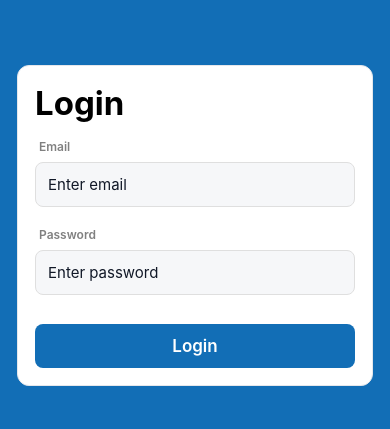
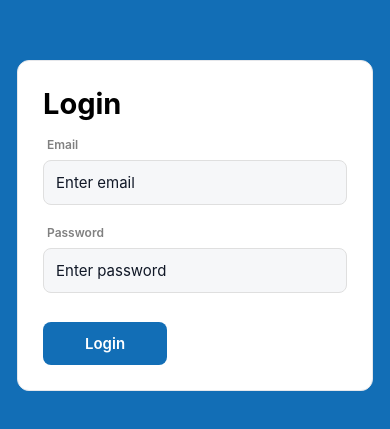
Before and after one commit to hellomraza/jjm-mobile, a React Native app: screen /Login in a window 390 px wide. Shown: the part 197-626 px from the top of the page. Built offline with nearby package versions, Linux system fonts and the light colour scheme.

Commit message:
feat(PrimaryButton, LoginScreen): enhance button styling and layout for improved usability

```diff
--- a/src/components/PrimaryButton.tsx
+++ b/src/components/PrimaryButton.tsx
@@ -1,4 +1,10 @@
-import { Pressable, StyleSheet, Text } from 'react-native';
+import {
+  Pressable,
+  StyleProp,
+  StyleSheet,
+  Text,
+  ViewStyle,
+} from 'react-native';
 import { colors } from '../theme/colors';
 import { fontSize, fontWeight, radius, spacing } from '../theme/designSystem';
 
@@ -8,6 +14,7 @@ type PrimaryButtonProps = {
   disabled?: boolean;
   loading?: boolean;
   testID: string;
+  customStyles?: StyleProp<ViewStyle>;
 };
 
 export function PrimaryButton({
@@ -16,12 +23,14 @@ export function PrimaryButton({
   disabled = false,
   loading = false,
   testID,
+  customStyles,
 }: PrimaryButtonProps) {
   return (
     <Pressable
       style={[
         styles.button,
         disabled || loading ? styles.buttonDisabled : undefined,
+        customStyles,
       ]}
       onPress={onPress}
       disabled={disabled || loading}
@@ -45,7 +54,7 @@ const styles = StyleSheet.create({
   },
   buttonText: {
     color: colors.textOnPrimary,
-    fontSize: fontSize.md,
+    fontSize: fontSize.sm,
     fontWeight: fontWeight.semibold,
   },
 });
--- a/src/screens/LoginScreen.tsx
+++ b/src/screens/LoginScreen.tsx
@@ -70,7 +70,7 @@ export function LoginScreen() {
             const submitError = typeof status === 'string' ? status : '';
 
             return (
-              <>
+              <View>
                 <FormTextInput
                   label="Email"
                   value={values.email}
@@ -93,13 +93,15 @@ export function LoginScreen() {
                   errorMessage={passwordError}
                   testID="login-password-input"
                 />
-
+                <View style={{ alignSelf: 'flex-start' }}>
                   <PrimaryButton
                     label="Login"
                     onPress={handleSubmit}
                     loading={isSubmitting || loginMutation.isPending}
                     testID="login-submit-button"
+                    customStyles={{ paddingHorizontal: spacing.xxxl }}
                   />
+                </View>
 
                 {submitError ? (
                   <Text
@@ -109,7 +111,7 @@ export function LoginScreen() {
                     {submitError}
                   </Text>
                 ) : null}
-              </>
+              </View>
             );
           }}
         </Formik>
@@ -130,10 +132,10 @@ const styles = StyleSheet.create({
     borderRadius: radius.md,
     borderWidth: 1,
     borderColor: colors.divider,
-    padding: spacing.md,
+    padding: spacing.xl,
   },
   title: {
-    fontSize: fontSize.xxxl,
+    fontSize: fontSize.xxl,
     fontWeight: fontWeight.bold,
     marginBottom: spacing.xs,
   },
```
Lines whose indentation alone changed are shown as unchanged.
